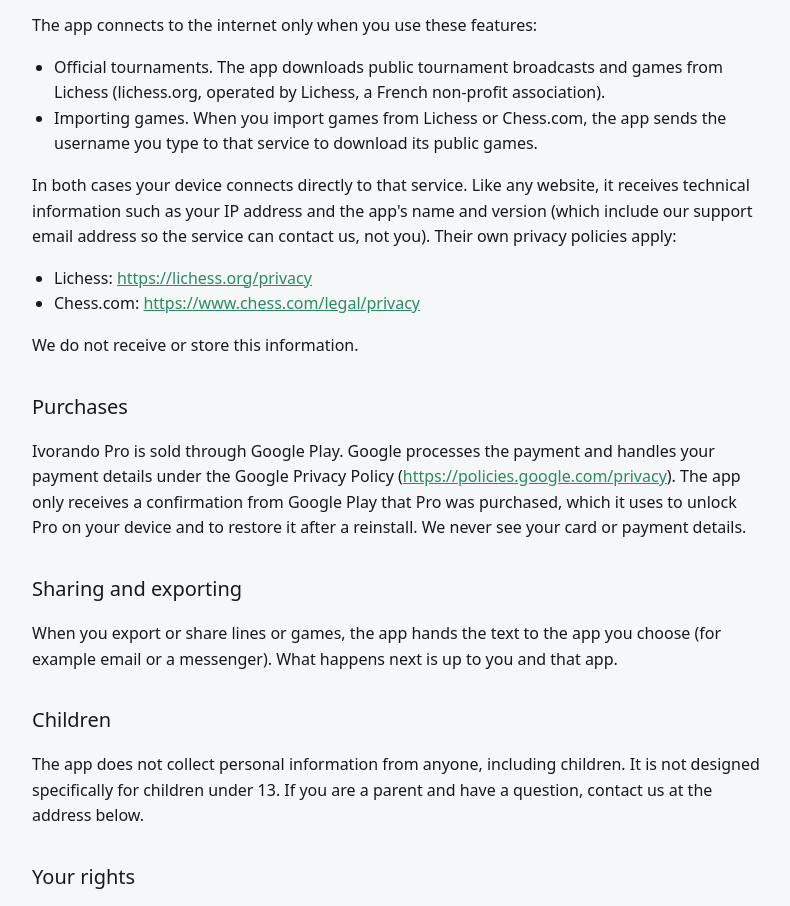
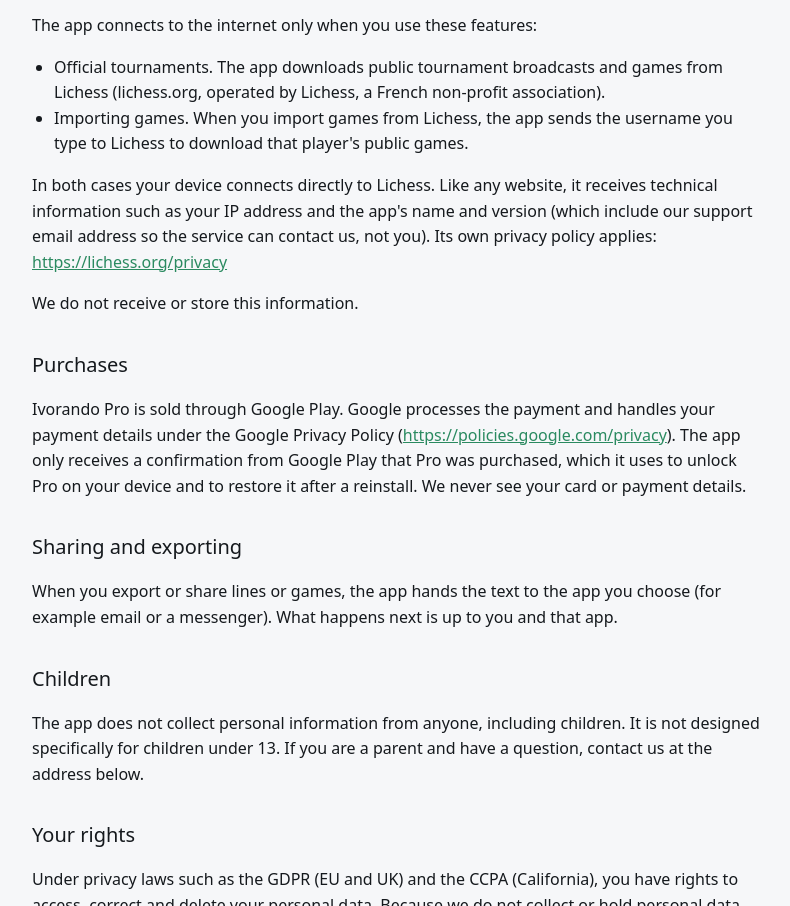
Before and after one commit to Hawksbk/ivorando, a plain HTML site: page privacy.html in a window 1280 px wide. Shown: the part 876-1782 px from the top of the page, without its empty margins (244-1034 px from the left). Drawn offline with Linux system fonts and the light colour scheme.

Commit message:
Update policies: Chess.com import removed
Co-Authored-By: Claude Opus 5.5 <noreply@anthropic.com>

```diff
--- a/privacy.html
+++ b/privacy.html
@@ -31,13 +31,9 @@ nav{margin-bottom:24px;font-size:14px}nav a{margin-right:16px}
 <p>The app connects to the internet only when you use these features:</p>
 <ul>
 <li>Official tournaments. The app downloads public tournament broadcasts and games from Lichess (lichess.org, operated by Lichess, a French non-profit association).</li>
-<li>Importing games. When you import games from Lichess or Chess.com, the app sends the username you type to that service to download its public games.</li>
+<li>Importing games. When you import games from Lichess, the app sends the username you type to Lichess to download that player&#x27;s public games.</li>
 </ul>
-<p>In both cases your device connects directly to that service. Like any website, it receives technical information such as your IP address and the app&#x27;s name and version (which include our support email address so the service can contact us, not you). Their own privacy policies apply:</p>
-<ul>
-<li>Lichess: <a href="https://lichess.org/privacy">https://lichess.org/privacy</a></li>
-<li>Chess.com: <a href="https://www.chess.com/legal/privacy">https://www.chess.com/legal/privacy</a></li>
-</ul>
+<p>In both cases your device connects directly to Lichess. Like any website, it receives technical information such as your IP address and the app&#x27;s name and version (which include our support email address so the service can contact us, not you). Its own privacy policy applies: <a href="https://lichess.org/privacy">https://lichess.org/privacy</a></p>
 <p>We do not receive or store this information.</p>
 <h2>Purchases</h2>
 <p>Ivorando Pro is sold through Google Play. Google processes the payment and handles your payment details under the Google Privacy Policy (<a href="https://policies.google.com/privacy">https://policies.google.com/privacy</a>). The app only receives a confirmation from Google Play that Pro was purchased, which it uses to unlock Pro on your device and to restore it after a reinstall. We never see your card or payment details.</p>
```
Also changed, not shown: terms.html (+1 -1 lines).
